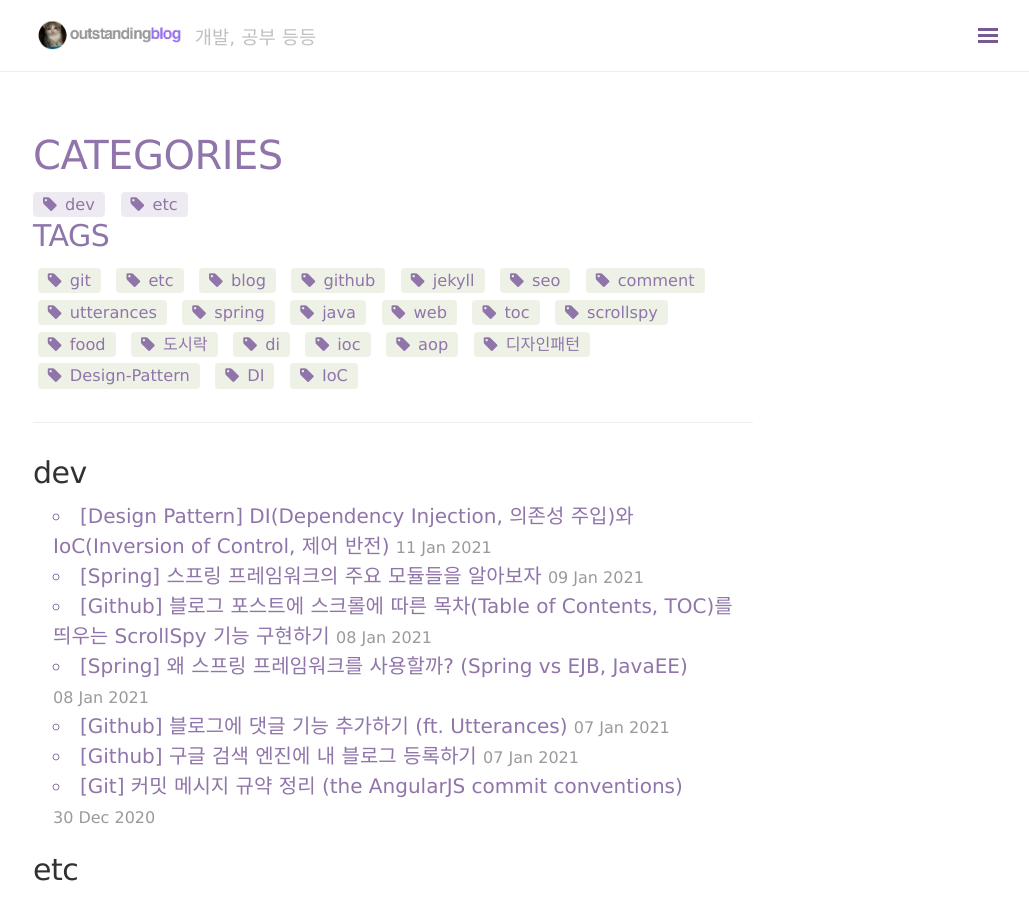
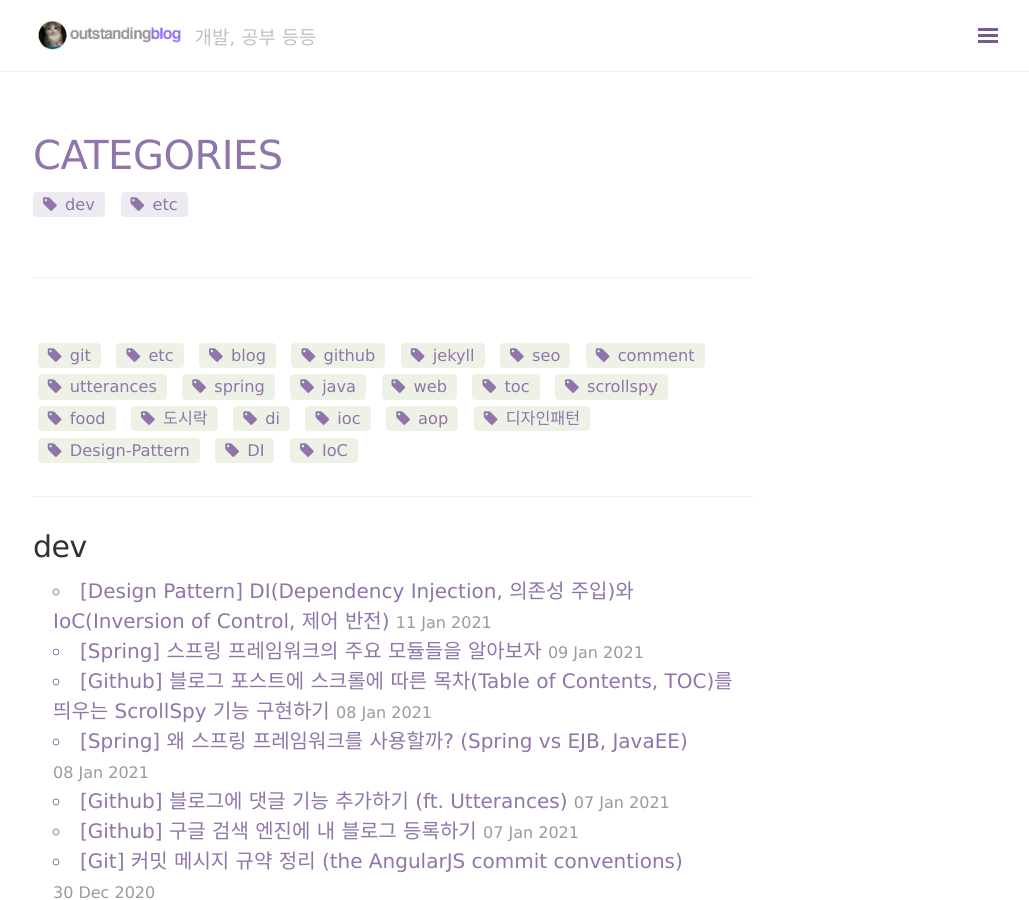
Before and after one commit to outstanding1301/outstanding1301.github.io, a Jekyll site: the page built from blog/categories.html, in a window 1280 px wide and 900 px high. Shown: the whole window, without its empty margins (247-1276 px from the left). Built offline with Jekyll 4.4.1, drawn with Linux system fonts in a browser that asks for light colours; nearby versions of some CDN libraries; some web fonts are replaced.

Commit message:
style: categories 디자인 수정

```diff
--- a/blog/categories.html
+++ b/blog/categories.html
@@ -10,7 +10,9 @@ title: Categories
     {% endfor %}
   </div>
 
-  <h2 class="page-subtitle">tags</h1>
+  <br/>
+  <hr/>
+  <br/>
   <div class="tags-expo-list">
     {% for tag in site.tags %}
     <a href="#{{ tag[0] | slugify }}" class="post-tag">{{ tag[0] }}</a>
@@ -33,8 +35,14 @@ title: Categories
     </ul>
     {% endfor %}
   </div>
-
+  <br/>
+  <br/>
+  <br/>
   <hr/>
+  <hr/>
+  <br/>
+  <br/>
+  <br/>
   <div class="tags-expo-section">
     {% for tag in site.tags %}
     <h2 id="{{ tag[0] | slugify }}">{{ tag[0] }}</h2>
```
